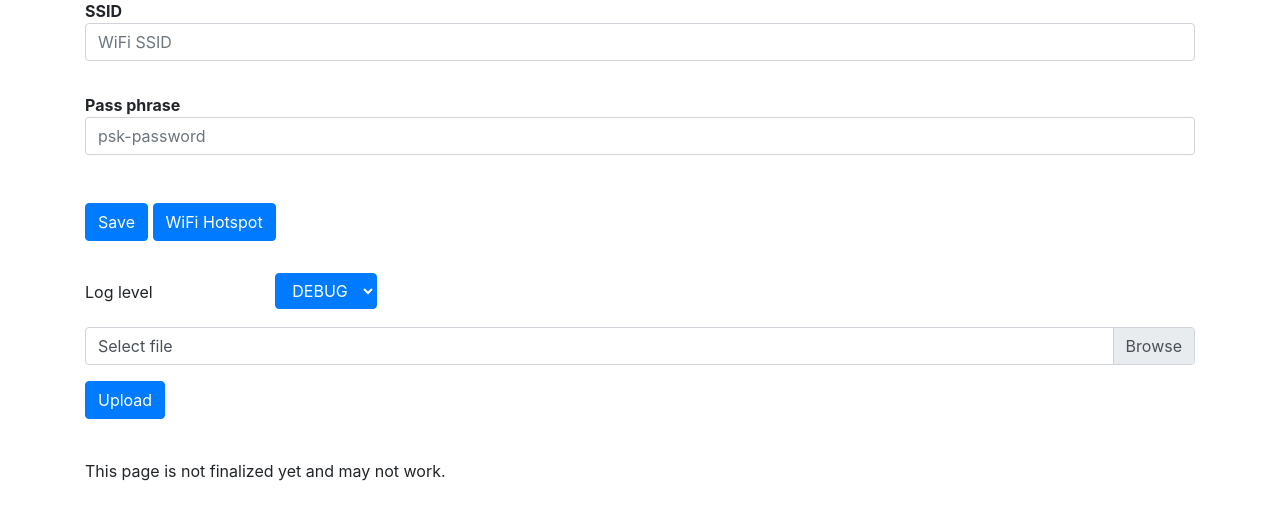
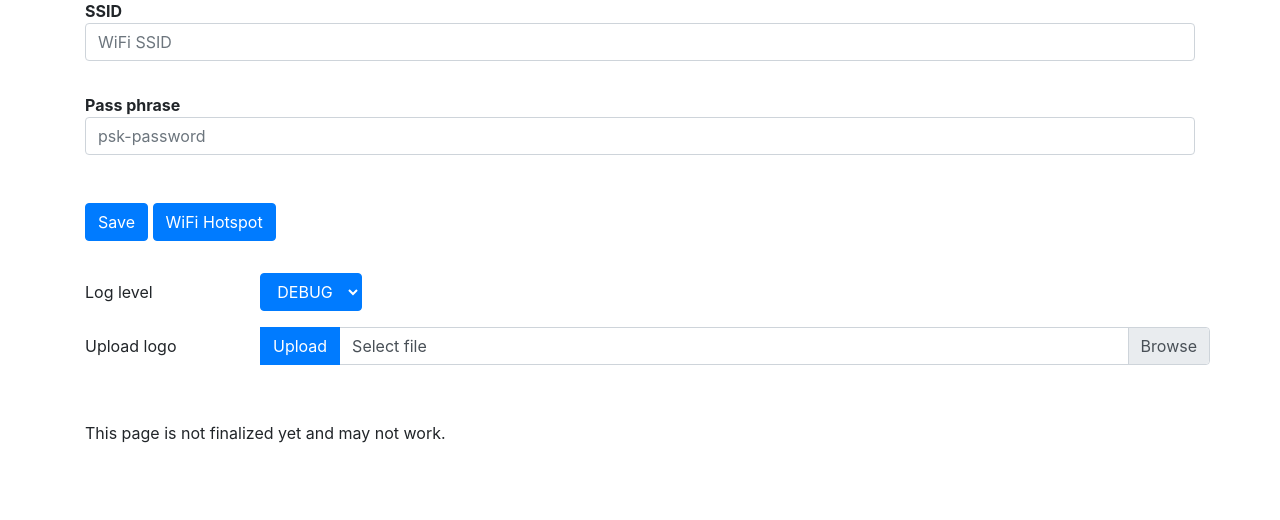
Before and after one commit to localdevices/libre360, a Flask app: page /settings in a window 1280 px wide. Shown: the part 144-664 px from the top of the page. Run offline with Flask 2, Linux system fonts and the light colour scheme; parts of the project's set-up code (start-up, migrations or seed data) failed here and were passed over; some libraries are stand-ins or nearby versions.

Commit message:
removed redundant example, removed commented html code

```diff
--- a/odm360/log.py
+++ b/odm360/log.py
@@ -16,7 +16,6 @@ def setuplog(name, path=None, log_level=20, fmt=FMT):
     syslog = logging.handlers.SysLogHandler(address="/dev/log")
     syslog.setLevel(log_level)
     syslog.setFormatter(logging.Formatter(fmt))
-
     logger.addHandler(syslog)
 
     console = logging.StreamHandler(sys.stdout)
--- a/static/base.js
+++ b/static/base.js
@@ -19,6 +19,3 @@ function get_cam_sum() {
     );
 }
 setInterval('get_cam_sum()', 2000);
-//response.setHeader("Cache-Control", "no-cache, no-store, must-revalidate"); // HTTP 1.1.
-//response.setHeader("Pragma", "no-cache"); // HTTP 1.0.
-//response.setHeader("Expires", "0"); // Proxies.
--- a/templates/settings.html
+++ b/templates/settings.html
@@ -36,21 +36,11 @@
     </div>
 </div>
 </form>
-<!--<form>-->
-<!--    <div class="row">-->
-<!--    <div class="col">-->
-<!--        <b>Debug log level</b>-->
-<!--          <select class="btn btn-primary dropdown-toggle" name="loglevel" id="loglevel">-->
-<!--            <option value="debug">DEBUG</option>-->
-<!--            <option value="info">INFO</option>-->
-<!--          </select>-->
-<!--    </div>-->
-<!--    </div>-->
-<!--</form>-->
+
 <form>
   <div class="form-group row">
     <label for="loglevel" class="col-sm-2 col-form-label">Log level</label>
-    <div class="col-sm-10">
+    <div class="input-group-prepend">
           <select class="btn btn-primary dropdown-toggle" name="loglevel" id="loglevel">
             <option value="debug">DEBUG</option>
             <option value="info">INFO</option>
@@ -59,18 +49,21 @@
   </div>
 </form>
 <form action="/settings" method="POST" enctype="multipart/form-data">
-<!--    <div class="input-group mb-3">-->
-<!--      <div class="input-group-prepend">-->
-<!--        <button name="submit_button" value="logo" class="btn btn-primary" type="submit">Upload</button>-->
-<!--      </div>-->
-      <div class="custom-file">
-        <input type="file" class="custom-file-input" id="customFile" name="filename" accept="image/*">
-        <label class="custom-file-label" for="customFile">Select file</label>
-      </div>
-      <div class="mt-3">
-        <button name="submit_button" value="logo" type="submit" class="btn btn-primary">Upload</button>
-      </div>
-<!--    </div>-->
+    <div class="form-group row">
+        <div class="input-group mb-3">
+          <label for="customFile" class="col-sm-2 col-form-label">Upload logo</label>
+          <div class="input-group-prepend">
+            <button name="submit_button" value="logo" class="btn btn-primary" type="submit">Upload</button>
+          </div>
+          <div class="custom-file">
+            <input type="file" class="custom-file-input" id="customFile" name="filename" accept="image/*">
+            <label class="custom-file-label" for="customFile">Select file</label>
+          </div>
+    <!--      <div class="mt-3">-->
+    <!--        <button name="submit_button" value="logo" type="submit" class="btn btn-primary">Upload</button>-->
+    <!--      </div>-->
+        </div>
+    </div>
 </form>
 <br>
 This page is not finalized yet and may not work.
```
Also changed, not shown: examples/log_var.py (deleted, +0 -22 lines).
